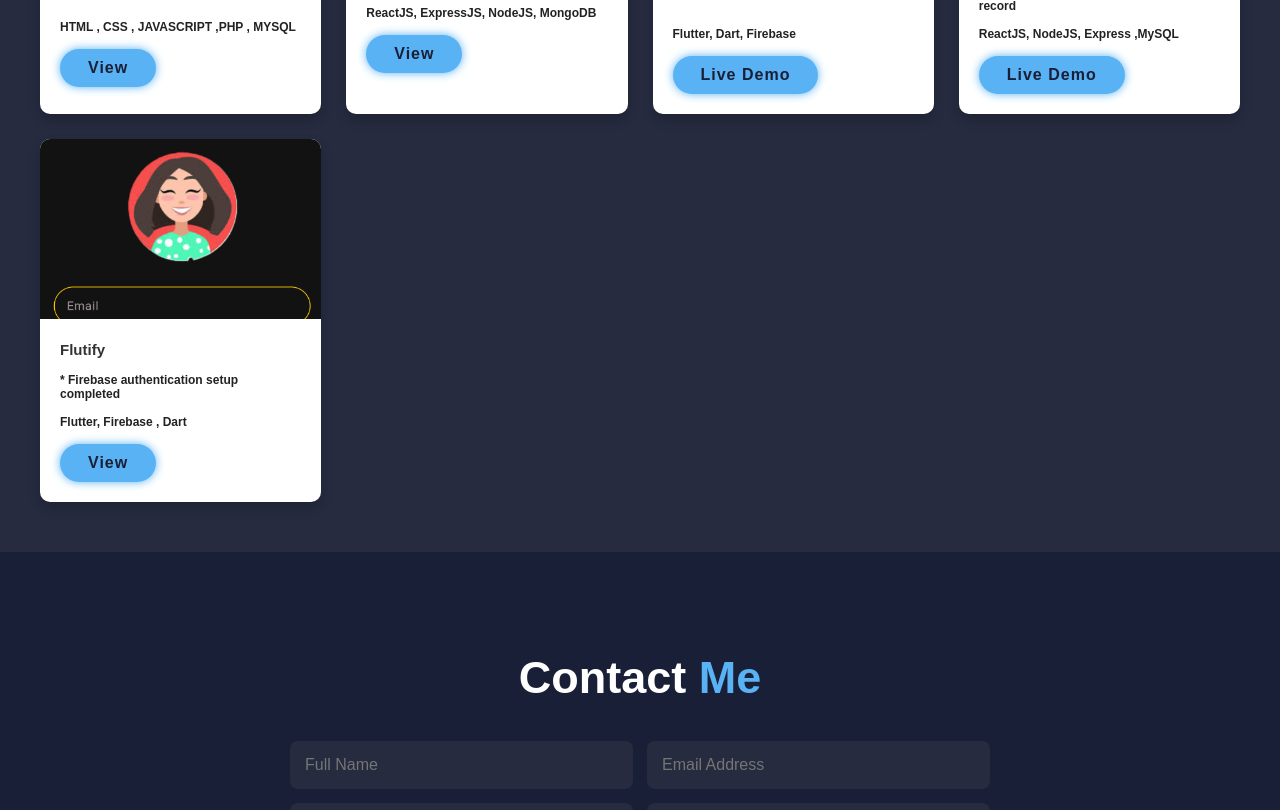
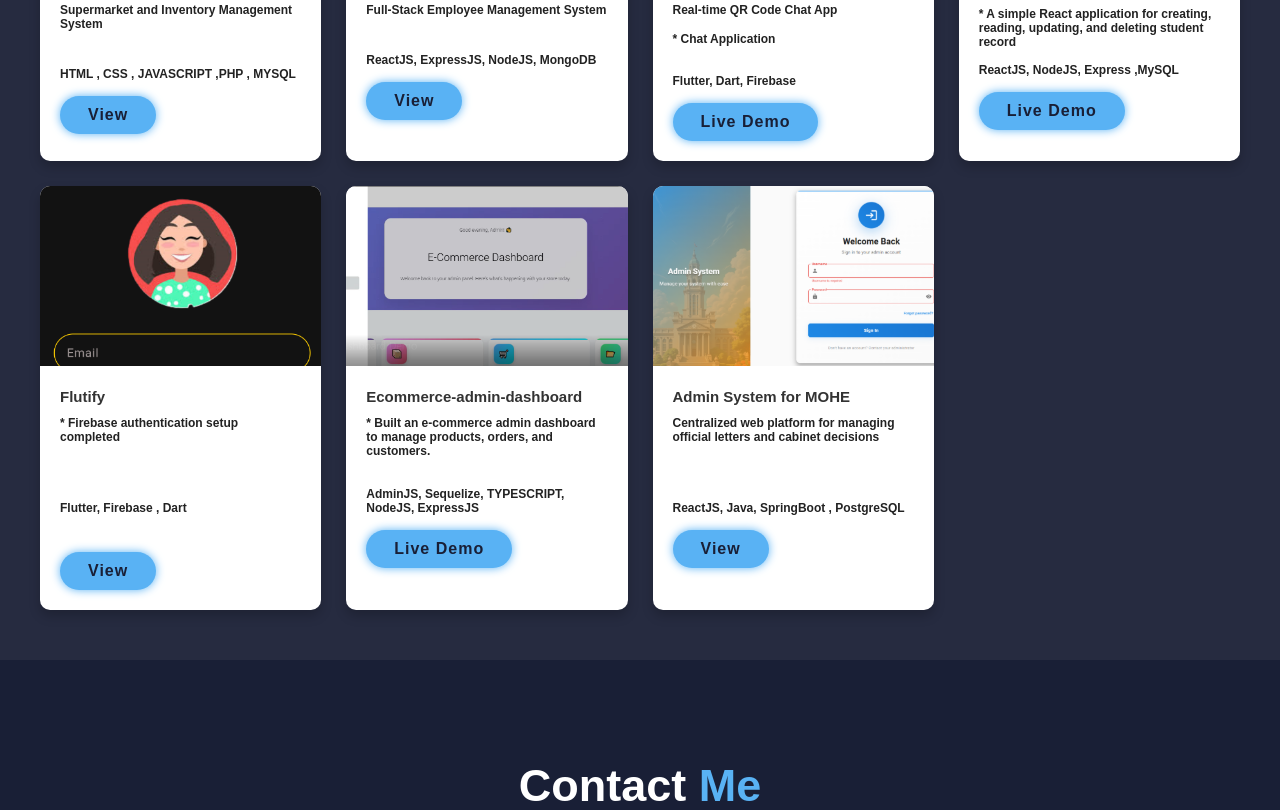
Before and after one commit to DinushikaGedarawattage/My_portfolio, a plain HTML site: page index.html in a window 1280 px wide. Shown: the part 4573-5383 px from the top of the page. Drawn offline with nearby package versions, Linux system fonts and the light colour scheme.

Commit message:
Add new project cards and update skill bars in the portfolio

```diff
--- a/index.html
+++ b/index.html
@@ -146,6 +146,10 @@
         <div class="bar-bg"><div class="bar-fill" data-width="92"></div></div>
       </div>
       <div class="skill-bar">
+        <span>TypeScript</span>
+        <div class="bar-bg"><div class="bar-fill" data-width="70"></div></div>
+      </div>
+      <div class="skill-bar">
         <span>HTML/CSS</span>
         <div class="bar-bg"><div class="bar-fill" data-width="90"></div></div>
       </div>
@@ -162,11 +166,11 @@
       </div>
       <div class="skill-bar">
         <span>Java</span>
-        <div class="bar-bg"><div class="bar-fill" data-width="55"></div></div>
+        <div class="bar-bg"><div class="bar-fill" data-width="85"></div></div>
       </div>
       <div class="skill-bar">
         <span>Spring Boot</span>
-        <div class="bar-bg"><div class="bar-fill" data-width="65"></div></div>
+        <div class="bar-bg"><div class="bar-fill" data-width="70"></div></div>
       </div>
       <div class="skill-bar">
         <span>PHP</span>
@@ -174,7 +178,7 @@
       </div>
       <div class="skill-bar">
         <span>Python</span>
-        <div class="bar-bg"><div class="bar-fill" data-width="45"></div></div>
+        <div class="bar-bg"><div class="bar-fill" data-width="75"></div></div>
       </div>
     </div>
 
@@ -236,7 +240,7 @@
           <div class="project-card">
             <img src="images/1.jpeg" alt="Invenpeo" style="width:100%;height:180px;object-fit:cover;">
             <div class="project-content">
-              <h1>Invenpeo</h1>
+              <h1>Invenpeo</h1><br>
               <h3>Supermarket and Inventory Management System</h3><br>
               <p><h3>
                 <b>HTML , CSS , JAVASCRIPT ,PHP , MYSQL</b> <br>
@@ -249,7 +253,7 @@
           <div class="project-card">
             <img src="images/3.PNG" alt="EmployeeHub" style="width:100%;height:180px;object-fit:cover;">
             <div class="project-content">
-              <h1>EmployeeHUb</h1>
+              <h1>EmployeeHUb</h1><br>
               <h3>Full-Stack Employee Management System</h3><br>
               <p><h3>
                 <b>ReactJS, ExpressJS, NodeJS, MongoDB</b> <br>
@@ -262,7 +266,7 @@
           <div class="project-card">
             <img src="images/4.PNG" alt="Chatrio" style="width:100%;height:180px;object-fit:cover;">
             <div class="project-content">
-              <h1>Chatrio</h1>
+              <h1>Chatrio</h1><br>
               <h3> Real-time QR Code Chat App</h3>
               <p><h3>
                 * Chat Application <br><br><br>
@@ -290,12 +294,36 @@
           <div class="project-card">
             <img src="images/6.PNG" alt="Flutify" style="width:100%;height:180px;object-fit:cover;">
             <div class="project-content">
-              <h1>Flutify</h1>
+              <h1>Flutify</h1><br>
+              <h3>* Firebase authentication setup completed<br><br></h3>
+              <p><h3><br><br>
+                <b>Flutter, Firebase , Dart</b>
+              </h3></p><br><br>
+              <a href="https://github.com/DinushikaGedarawattage/Flutify" class="btn">View</a>
+            </div>
+          </div>
+          <!-- Project Card 6 -->
+          <div class="project-card">
+            <img src="images/7.PNG" alt="" style="width:100%;height:180px;object-fit:cover;">
+            <div class="project-content">
+              <h1>Ecommerce-admin-dashboard</h1><br>
+              <h3> * Built an e‑commerce admin dashboard to manage products, orders, and customers.<br><br></h3>
               <p><h3>
-                * Firebase authentication setup completed<br><br>
-                <b>Flutter, Firebase , Dart</b>
+                <b>AdminJS, Sequelize, TYPESCRIPT, NodeJS, ExpressJS</b>
               </h3></p>
-              <a href="https://github.com/DinushikaGedarawattage/Flutify" class="btn">View</a>
+              <a href="https://youtu.be/ES3JkR_en6M" class="btn">Live Demo</a>
+            </div>
+          </div>
+          <!-- Project Card 7 -->
+          <div class="project-card">
+            <img src="images/8.PNG" alt="" style="width:100%;height:180px;object-fit:cover;">
+            <div class="project-content">
+              <h1>Admin System for MOHE</h1><br>
+              <h3>Centralized web platform for managing official letters and cabinet decisions<br><br></h3>
+              <p><h3><br><br>
+                <b>ReactJS, Java, SpringBoot , PostgreSQL</b>
+              </h3></p>
+              <a href="https://github.com/pamudusarasith/admin-system-backend" class="btn">View</a>
             </div>
           </div>
         </div>
```
Also changed, not shown: images/7.PNG (added), images/8.PNG (added).
